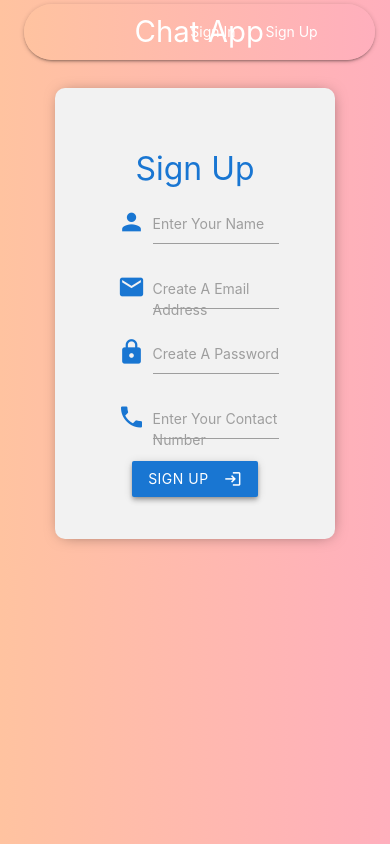
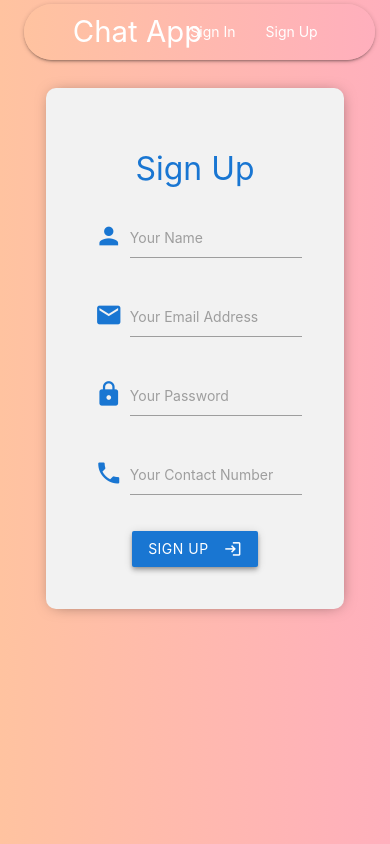
Before and after one commit to vivek-30/Message-O, a React app: page / in a window 390 px wide. Built offline with nearby package versions, Linux system fonts and the light colour scheme.

Commit message:
handled responsiveness of authentication pages

```diff
--- a/src/components/authentication/NavBar.js
+++ b/src/components/authentication/NavBar.js
@@ -5,7 +5,7 @@ const NavBar = () => {
     return (
         <nav>
             <div className="nav-wrapper">
-                <NavLink to="/" className="brand-logo">Chat App</NavLink>
+                <NavLink to="/" className="brand-logo left">Chat App</NavLink>
                 <ul className="right">
                     <li><Link to="/SignIn">Sign In</Link></li>
                     <li><Link to="/SignUp">Sign Up</Link></li>
--- a/src/components/authentication/SignIn.js
+++ b/src/components/authentication/SignIn.js
@@ -44,7 +44,7 @@ const SignIn = () => {
                 <h4 className="blue-text text-darken-2">Sign In</h4>
                 <TakeInput
                     iconName="mail"
-                    labelText="Enter Your Email"
+                    labelText="Your Email"
                     options={{
                         id: "user-email",
                         type: 'email',
@@ -55,7 +55,7 @@ const SignIn = () => {
 
                 <TakeInput
                     iconName="lock"
-                    labelText="Enter Your Password"
+                    labelText="Your Password"
                     options={{
                         id: "password",
                         type: 'password',
--- a/src/components/authentication/SignUp.js
+++ b/src/components/authentication/SignUp.js
@@ -50,7 +50,7 @@ const SignUp = () => {
                 <h4 className="blue-text text-darken-2">Sign Up</h4>
                 <TakeInput
                     iconName="person"
-                    labelText="Enter Your Name"
+                    labelText="Your Name"
                     options={{
                         id: "new-user",
                         type: 'text',
@@ -61,7 +61,7 @@ const SignUp = () => {
 
                 <TakeInput
                     iconName="mail"
-                    labelText="Create A Email Address"
+                    labelText="Your Email Address"
                     options={{
                         id: "email",
                         type: 'email',
@@ -72,7 +72,7 @@ const SignUp = () => {
 
                 <TakeInput
                     iconName="lock"
-                    labelText="Create A Password"
+                    labelText="Your Password"
                     options={{
                         id: "new-password",
                         type: 'password',
@@ -83,7 +83,7 @@ const SignUp = () => {
 
                 <TakeInput
                     iconName="phone"
-                    labelText="Enter Your Contact Number"
+                    labelText="Your Contact Number"
                     options={{
                         id: "telephone",
                         type: 'tel',
--- a/src/components/authentication/authenticate.css
+++ b/src/components/authentication/authenticate.css
@@ -2,7 +2,7 @@
     background-color: #f2f2f2;
     border-radius: 10px;
     z-index: 1;
-    width: 80%;
+    width: 85%;
     box-shadow: 1px 1px 16px -6px rgba(0,1,1,0.6);
     padding: 3rem;
     margin: 2rem auto;
@@ -11,7 +11,7 @@
 }
 
 .authenticate div {
-    margin: 1rem;
+    margin: 2rem 0;
 }
 
 nav {
```
